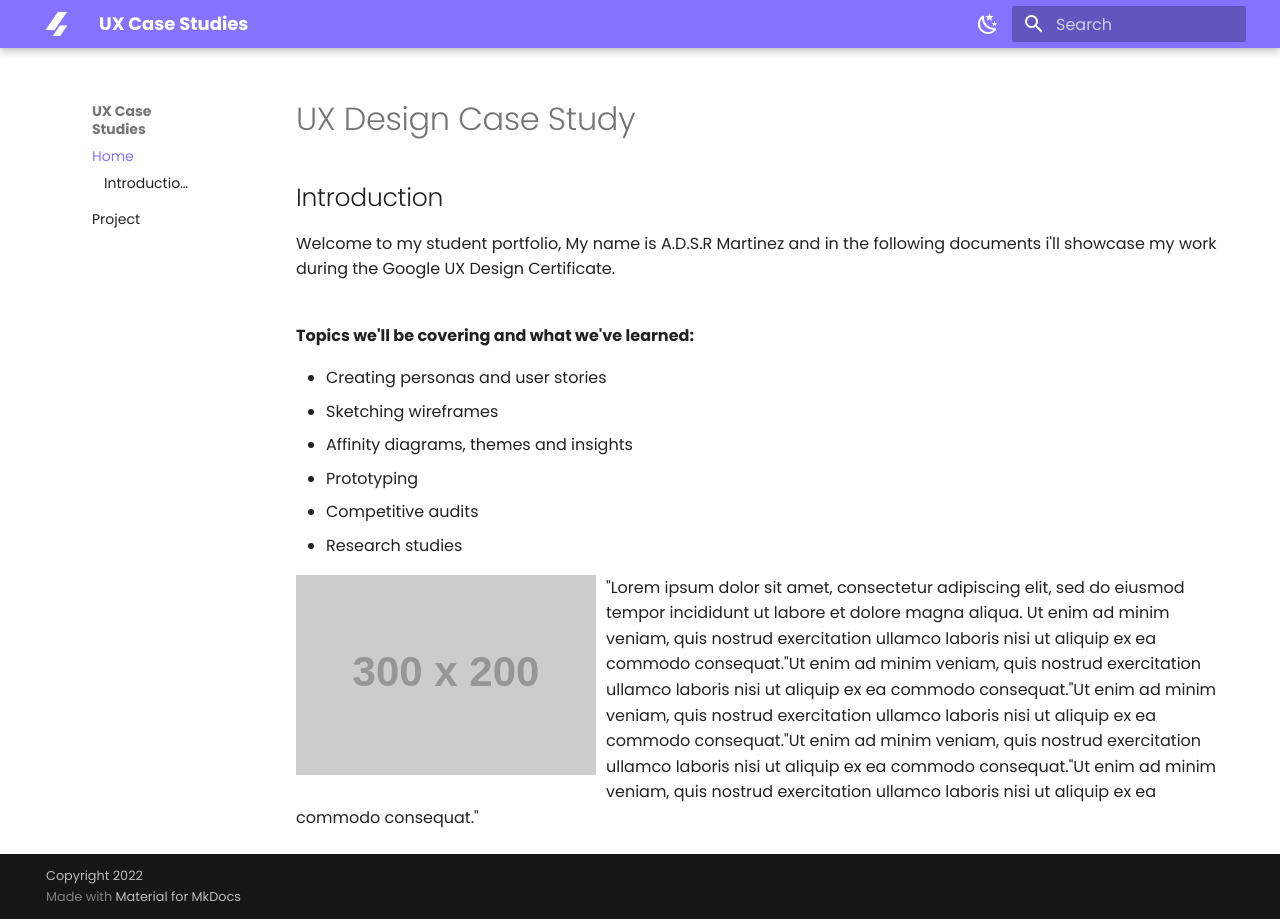
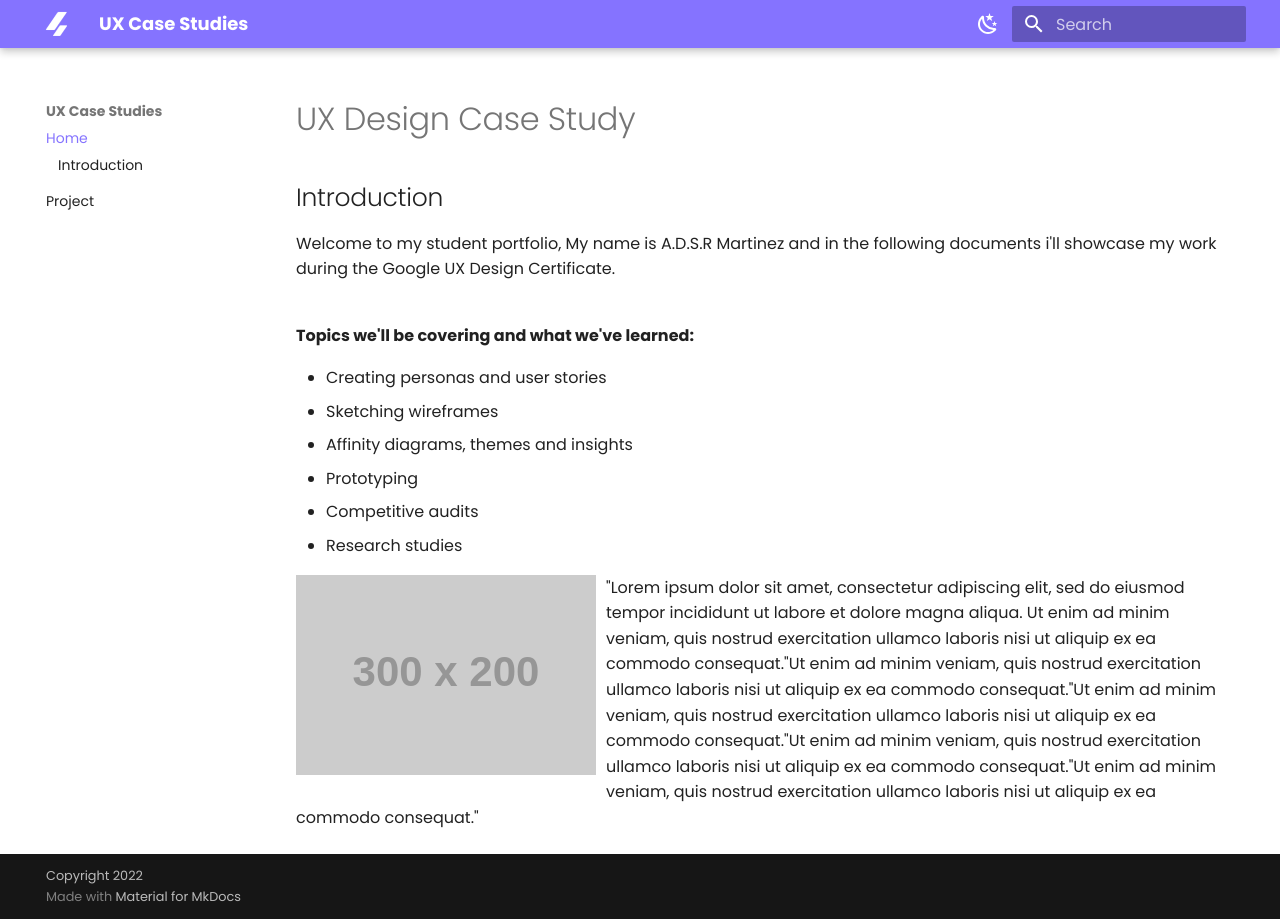
Before and after one commit to divstackio/docs-study, an MkDocs documentation site: the page built from docs/README.md, in a window 1280 px wide. Built offline with MkDocs 1.6.1 and Material for MkDocs 9.7.7, drawn with Linux system fonts in a browser that asks for light colours.

Commit message:
Update custom.css

```diff
--- a/docs/css/custom.css
+++ b/docs/css/custom.css
@@ -12,8 +12,6 @@
 }
 
 div.md-sidebar.md-sidebar--primary > .md-sidebar__scrollwrap{
-  margin-left: 50px;
-  margin-right: 50px;
   padding-right: 25px;
 }
 
```
